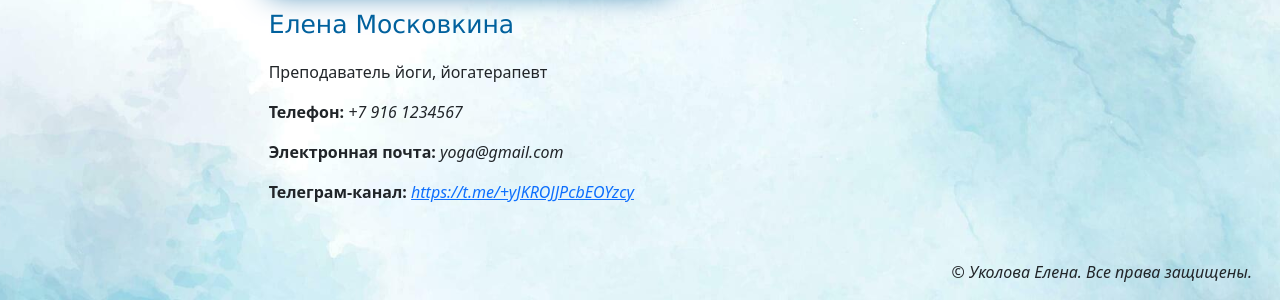
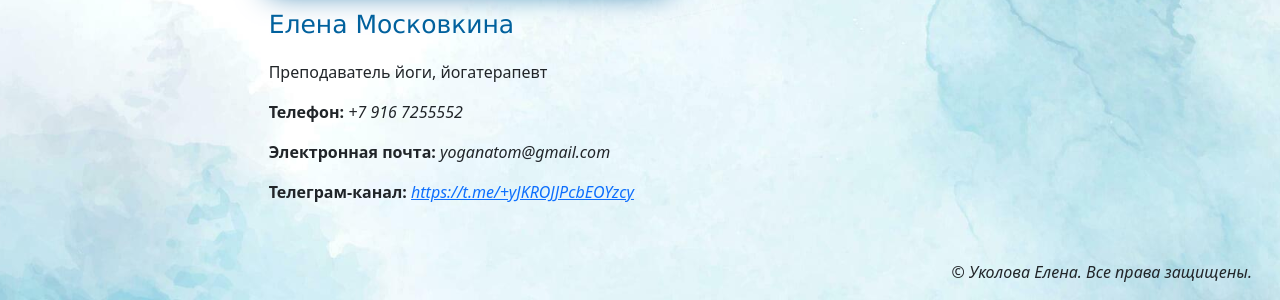
Before and after one commit to UkElena2023/Django_yoga, a Django app: page /yoga/back_contact/ in a window 1280 px wide. Shown: the part 950-1250 px from the top of the page. Run offline with Django 4.2, Linux system fonts and the light colour scheme.

Commit message:
Django_yoga: правка в шаблоне

```diff
--- a/yoga/templates/yoga/back_contact.html
+++ b/yoga/templates/yoga/back_contact.html
@@ -11,8 +11,8 @@
                 <img class="img-fluid foto-styleyoga me-4 mt-2" src="{% static 'yoga/img/teacher2.jpeg' %}" alt="Фото препод2">
                 <p class="main-list mt-3">Елена Московкина</p>
                 <p>Преподаватель йоги, йогатерапевт</p>
-                <p><b>Телефон:</b> <i>+7 916 1234567</i></p>
-                <p><b>Электронная почта:</b> <i>yoga@gmail.com</i></p>
+                <p><b>Телефон:</b> <i>+7 916 7255552</i></p>
+                <p><b>Электронная почта:</b> <i>yoganatom@gmail.com</i></p>
                 <p><b>Телеграм-канал:</b> <a href="https://t.me/+yJKROJJPcbEOYzcy" target="СобериСвоюЙогу"><i>https://t.me/+yJKROJJPcbEOYzcy</i></a></p>
             </div>
         </div>
```
